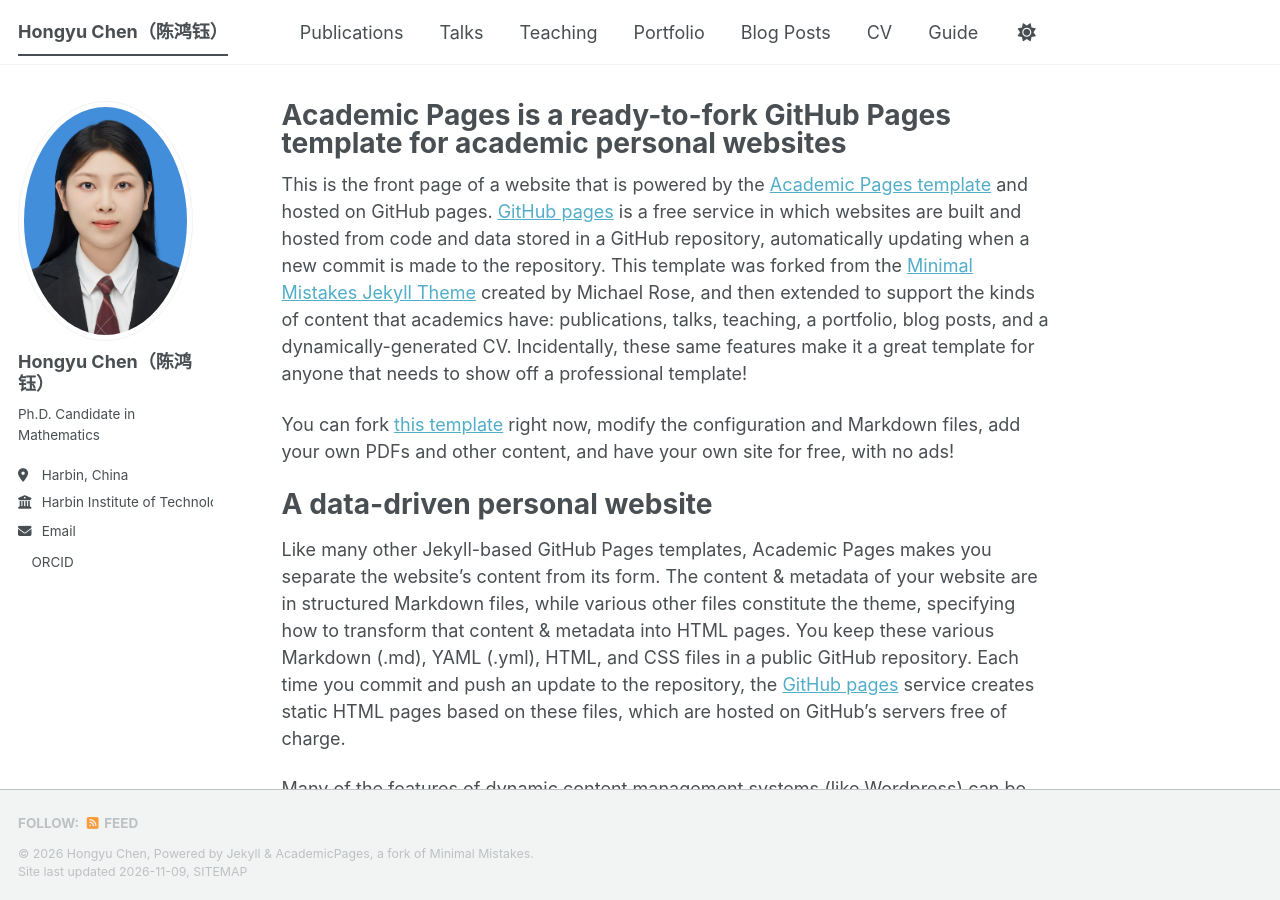
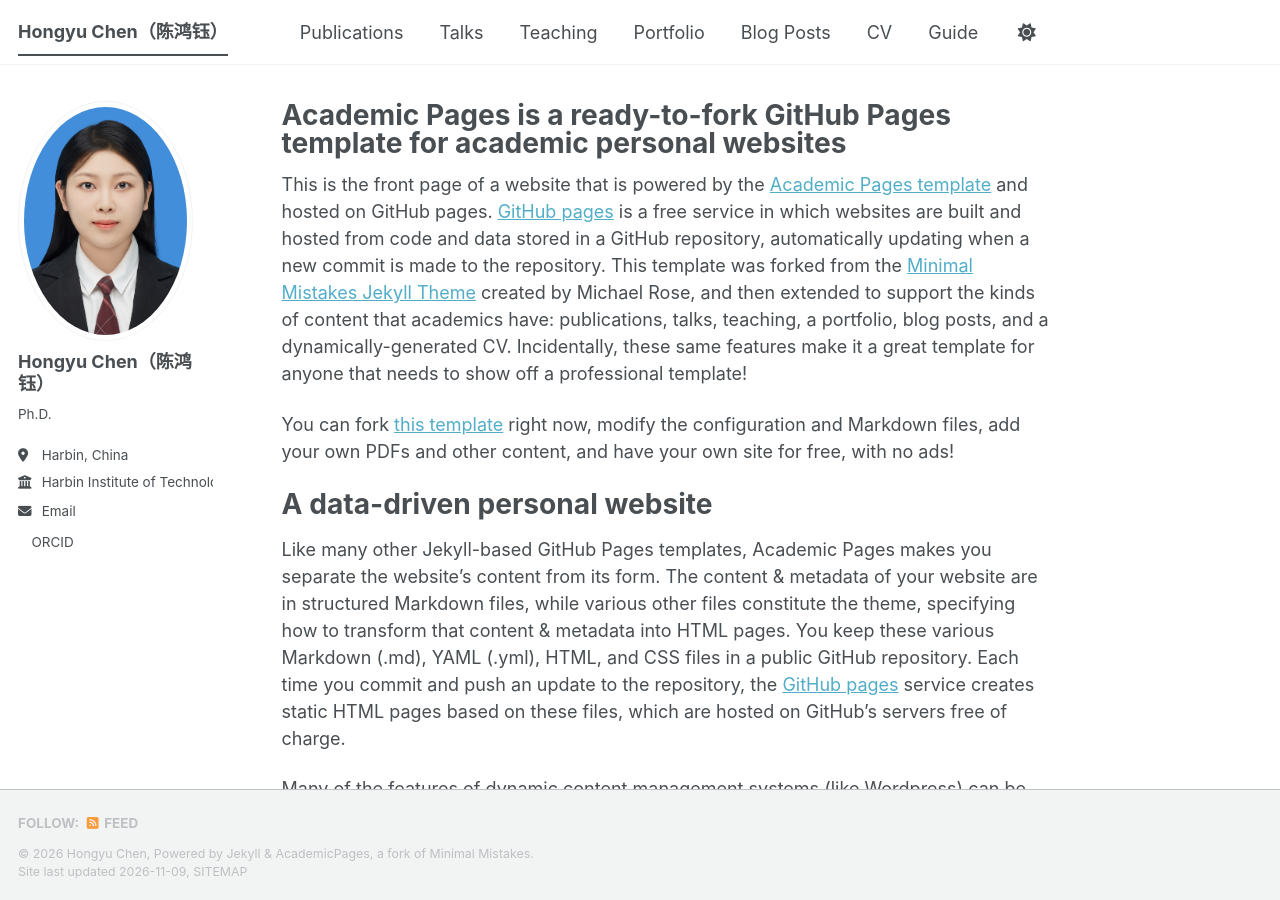
Before and after one commit to HongyuChen26/HongyuChen26.github.io, a Jekyll site: the page built from _pages/about.md, in a window 1280 px wide and 900 px high. Built offline with Jekyll 4.4.1, drawn with Linux system fonts in a browser that asks for light colours; a script bundle is joined from its source files by our own code; a style sheet for code colours, icons or effects is not loaded.

Commit message:
Update _config.yml

```diff
--- a/_config.yml
+++ b/_config.yml
@@ -25,7 +25,7 @@ author:
   # Biographic information
   avatar           : "HongyuChen.jpg"
   name             : "Hongyu Chen（陈鸿钰）"
-  bio              : "Ph.D. Candidate in Mathematics"
+  bio              : "Ph.D."
   location         : "Harbin, China"
   employer         : "Harbin Institute of Technology"
   email            : "chenhongyu19982021@163.com"
```
